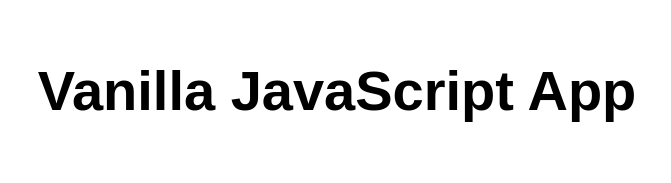
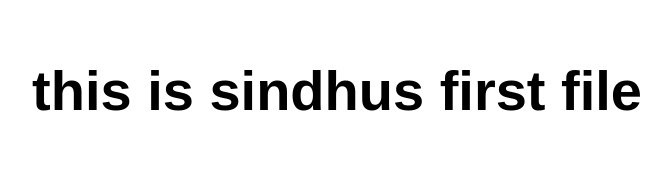
Before and after one commit to Denukamokshitha/myfile, a website: page src/index.html in a window 1280 px wide. Shown: the whole page, without its empty margins (303-974 px from the left). Drawn offline with Linux system fonts and the light colour scheme.

Commit message:
Update index.html

```diff
--- a/src/index.html
+++ b/src/index.html
@@ -10,7 +10,7 @@
 
 <body>
   <main>
-    <h1>Vanilla JavaScript App</h1>
+    <h1>this is sindhus first file</h1>
   </main>
 </body>
 
```
